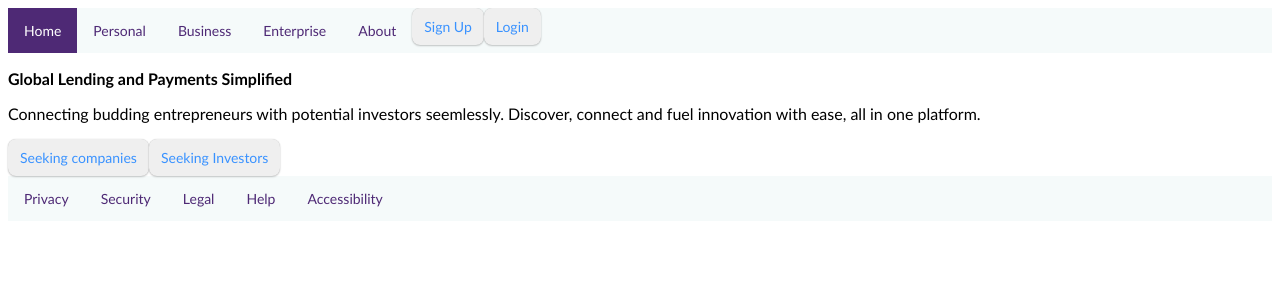
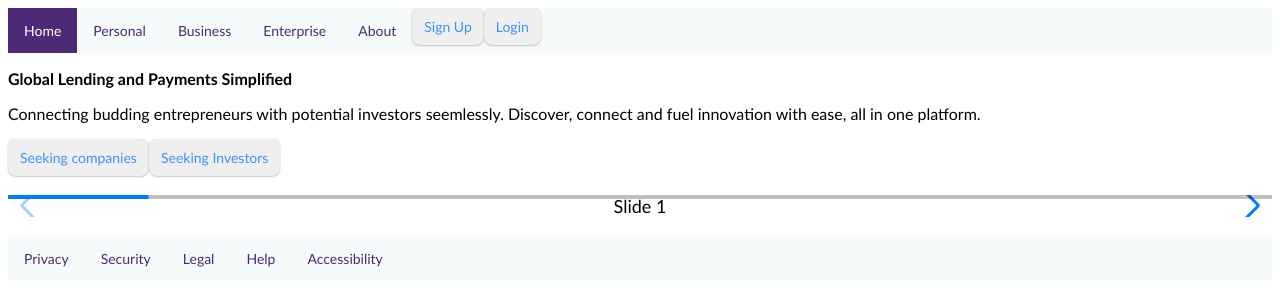
Before and after one commit to kchikosi/stelrbackend, a React (Vite) app in the folder src/main/client/: page / in a window 1280 px wide. Shown: the top 306 px of the page. Built offline with nearby package versions, Linux system fonts and the light colour scheme.

Commit message:
add slideshow
added slideshow

```diff
--- a/src/main/client/src/index.css
+++ b/src/main/client/src/index.css
@@ -160,3 +160,26 @@ button {
   text-decoration: none;
   font-size: 14px;
 }
+
+#swiper {
+  width: 100%;
+  height: 100%;
+}
+
+.swiper-slide {
+  text-align: center;
+  font-size: 18px;
+  background: #fff;
+
+  /* Center slide text vertically */
+  display: flex;
+  justify-content: center;
+  align-items: center;
+}
+
+.swiper-slide img {
+  display: block;
+  width: 100%;
+  height: 100%;
+  object-fit: cover;
+}
--- a/src/main/client/src/routes/home-page.tsx
+++ b/src/main/client/src/routes/home-page.tsx
@@ -1,3 +1,5 @@
+import Slider from './slider/slider.tsx'
+
 export default function Home() {
     return (
     <>
@@ -16,6 +18,9 @@ export default function Home() {
             Seeking Investors
         </button>
     </div>
+    <br/>
+    <Slider/>
+    <br/>
     </div>
     </>
     );
--- a/src/main/client/src/routes/personal.tsx
+++ /dev/null
@@ -1,14 +0,0 @@
-import TopNav from './top-nav/top-nav.tsx'
-import BottomNav  from './bottom-nav/bottom-nav.tsx'
-
-export default function Personal() {
-    return (
-        <>
-        <TopNav/>
-        <div id="personal">
-        <h1>Personal</h1>
-        </div>
-        <BottomNav/>
-        </>
-    );
-}
--- /dev/null
+++ b/src/main/client/src/routes/slider/slider.tsx
@@ -0,0 +1,37 @@
+// Import Swiper React components
+import { Swiper, SwiperSlide } from 'swiper/react';
+
+// Import Swiper styles
+import 'swiper/css';
+import 'swiper/css/pagination';
+import 'swiper/css/navigation';
+
+// import required modules
+import { Pagination, Navigation } from 'swiper/modules';
+
+export default function Slider() {
+  return (
+    <>
+    <div id="slider">
+      <Swiper
+        pagination={{
+          type: 'progressbar',
+        }}
+        navigation={true}
+        modules={[Pagination, Navigation]}
+        className="mySwiper"
+      >
+        <SwiperSlide>Slide 1</SwiperSlide>
+        <SwiperSlide>Slide 2</SwiperSlide>
+        <SwiperSlide>Slide 3</SwiperSlide>
+        <SwiperSlide>Slide 4</SwiperSlide>
+        <SwiperSlide>Slide 5</SwiperSlide>
+        <SwiperSlide>Slide 6</SwiperSlide>
+        <SwiperSlide>Slide 7</SwiperSlide>
+        <SwiperSlide>Slide 8</SwiperSlide>
+        <SwiperSlide>Slide 9</SwiperSlide>
+      </Swiper>
+    </div>
+    </>
+  );
+}
--- a/src/main/client/src/routes/about.tsx
+++ b/src/main/client/src/routes/top-nav/about.tsx
@@ -1,5 +1,5 @@
-import TopNav from './top-nav/top-nav.tsx'
-import BottomNav  from './bottom-nav/bottom-nav.tsx'
+import TopNav from './top-nav.tsx'
+import BottomNav  from '../bottom-nav/bottom-nav.tsx'
 
 export default function About() {
     return (
--- a/src/main/client/src/routes/business.tsx
+++ b/src/main/client/src/routes/top-nav/business.tsx
@@ -1,5 +1,5 @@
-import TopNav from './top-nav/top-nav.tsx'
-import BottomNav  from './bottom-nav/bottom-nav.tsx'
+import TopNav from './top-nav.tsx'
+import BottomNav  from '../bottom-nav/bottom-nav.tsx'
 
 export default function Business() {
     return (
--- a/src/main/client/src/routes/enterprise.tsx
+++ b/src/main/client/src/routes/top-nav/enterprise.tsx
@@ -1,5 +1,5 @@
-import TopNav from './top-nav/top-nav.tsx'
-import BottomNav  from './bottom-nav/bottom-nav.tsx'
+import TopNav from './top-nav.tsx'
+import BottomNav  from '../bottom-nav/bottom-nav.tsx'
 
 export default function Enterprise() {
     return (
--- a/src/main/client/src/routes/top-nav/personal.tsx
+++ b/src/main/client/src/routes/top-nav/personal.tsx
@@ -1,5 +1,5 @@
-import TopNav from './top-nav/top-nav.tsx'
-import BottomNav  from './bottom-nav/bottom-nav.tsx'
+import TopNav from './top-nav.tsx'
+import BottomNav  from '../bottom-nav/bottom-nav.tsx'
 
 export default function Personal() {
     return (
```
Also changed, not shown: src/main/client/src/main.tsx (+4 -4 lines). Lines whose indentation alone changed are shown as unchanged.
